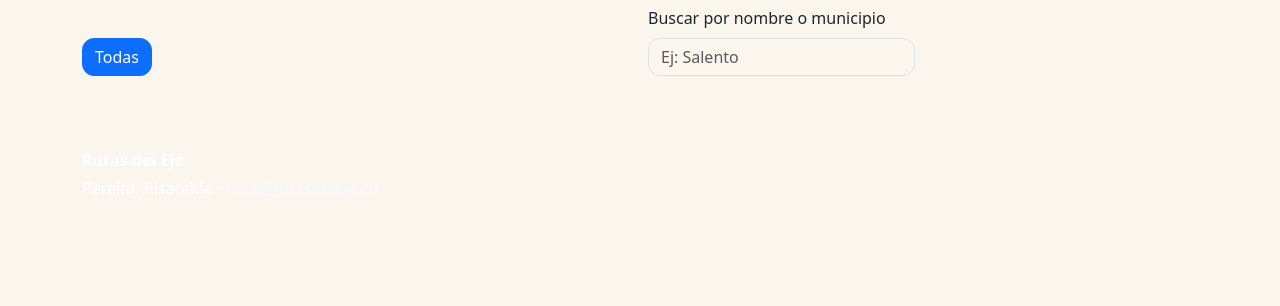
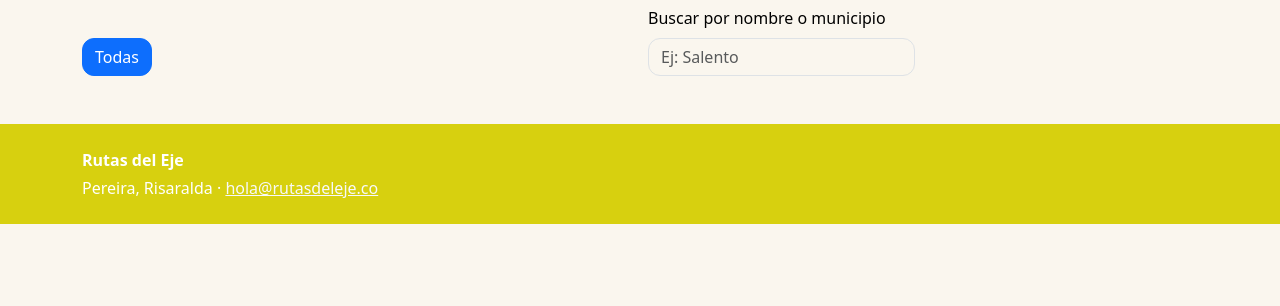
Before and after one commit to pokaty/rutas-eje-cafetero, a website: page index.html in a window 1280 px wide. Shown: the part 494-800 px from the top of the page. Drawn offline with nearby package versions, Linux system fonts and the light colour scheme.

Commit message:
feat: guía de estilo con variables CSS, closes #1

```diff
--- a/css/estilos.css
+++ b/css/estilos.css
@@ -23,6 +23,9 @@
   --eje-primario: #1f5f3a;   /* verde cafetal · botones y acentos  */
   --eje-fondo: #faf6ee;      /* crema         · fondo de la página */
   --eje-radio: 0.75rem;
+  --eje-secundario: #d7d00f;
+  --eje-texto: #640a85;
+  --eje-fuente: system-ui, sans-serif;
 
   /* TODO G1.1 - Define los tokens que faltan (colores en hex de 6 dígitos):
    *   --eje-secundario  -> color oscuro para navbar y pie (texto blanco encima, contraste ≥ 4.5:1)
@@ -42,10 +45,13 @@
   --bs-body-bg: var(--eje-fondo);
   --bs-border-radius: var(--eje-radio);
 
+
   /* TODO G1.2 - Haz que Bootstrap use tu texto y tu fuente:
-   *   --bs-body-color       -> var(--eje-texto)
+   *   --bs-body-color: var(--eje-texto)
    *   --bs-body-font-family -> var(--eje-fuente)
    */
+  --bs-body-color: var(--eje-primario)
+  --bs-body-font-family: var(--eje-fuente)
 }
 
 /* ========== 3. COMPONENTES ========== */
@@ -68,7 +74,12 @@
  * Experimenta: en DevTools selecciona un botón de filtro -> pestaña Computed -> busca --bs-btn-color.
  */
 .btn-outline-primary {
-
+  --bs-btn-color: var(--eje-aventura)
+  --bs-btn-border-color: var(--eje-cultura)
+  --bs-btn-hover-bg: var(--eje-secundario)
+  --bs-btn-hover-border-color: var(--eje-secundario)
+  --bs-btn-active-bg: var(--eje-aventura)
+  --bs-btn-active-border-color: var(--eje-naturaleza)
 }
 
 /* Navbar y pie (se ven transparentes hasta que definas --eje-secundario) */
```
Also changed, not shown: APRENDIZAJES.md (+3 -3 lines), README.md.
